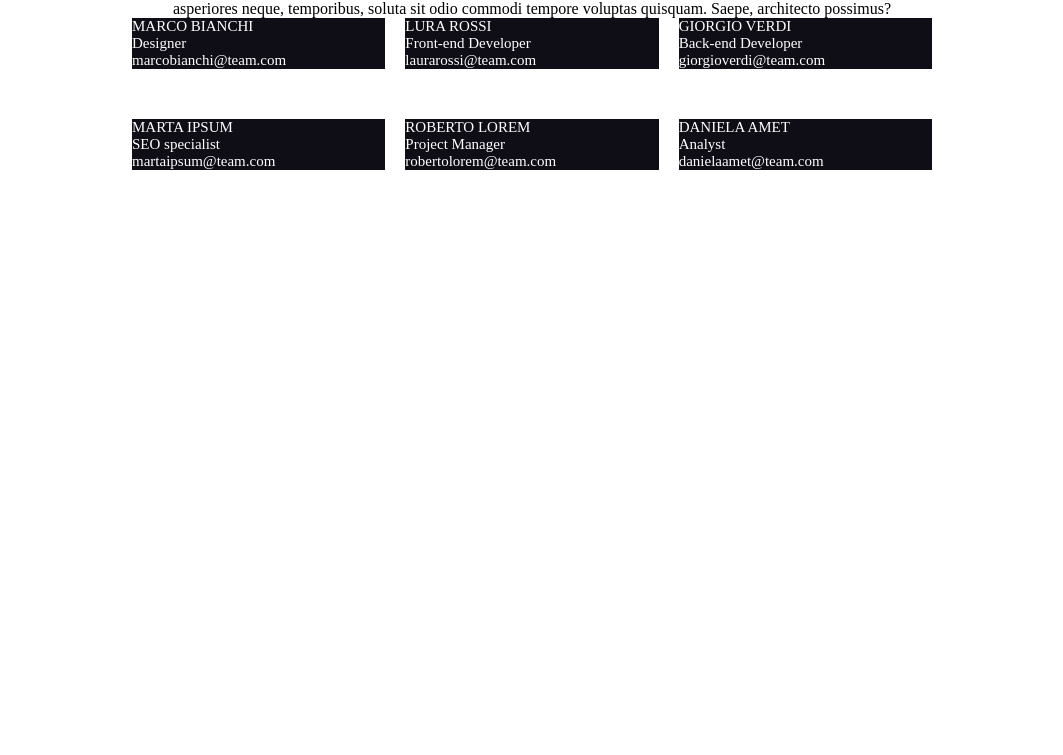
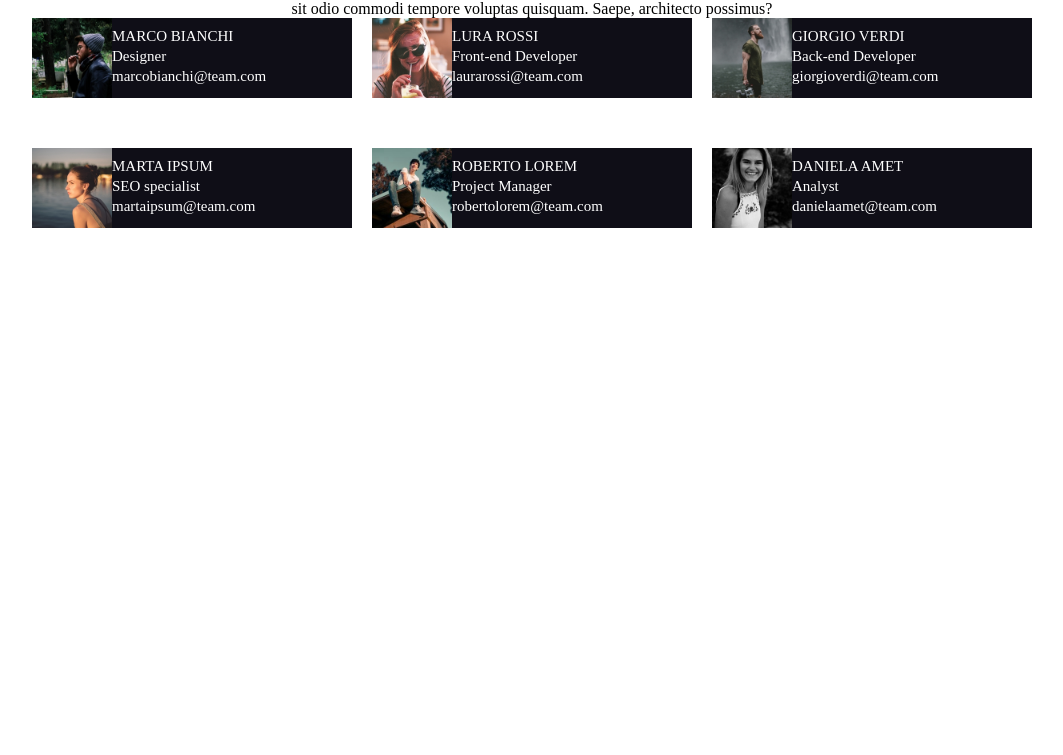
Before and after one commit to EmanueleVenditti95/html-css-float-cards, a plain HTML site: page index.html in a window 1280 px wide. Shown: the part 45-800 px from the top of the page, without its empty margins (108-1171 px from the left). Drawn offline with Linux system fonts and the light colour scheme.

Commit message:
Add card with text

```diff
--- a/index.html
+++ b/index.html
@@ -20,46 +20,58 @@
 
         <section class="container clearfix">
 
-            <div class="cards">
-                <!-- <img src="./img/male1.png" alt=""> -->
+            <div class="card">
+                <img src="./img/male1.png" alt="MarcoBianchiPic">
+                <div class="card-text">
                         <p>MARCO BIANCHI</p>
                         <p>Designer</p>
                         <p>marcobianchi@team.com</p>
                 </div>
+            </div>
 
-            <div class="cards">
-                <!-- <img src="./img/female1.png" alt=""> -->
+            <div class="card">
+                <img src="./img/female1.png" alt="LauraRossiPic">
+                    <div class="card-text">
                         <p>LURA ROSSI</p>
                         <p>Front-end Developer</p>
                         <p>laurarossi@team.com</p>
                     </div>
+            </div>
 
-            <div class="cards">
-                <!-- <img src="./img/male2.png" alt=""> -->
+            <div class="card" >
+                <img src="./img/male2.png" alt="GiorgioVerdiPic">
+                    <div class="card-text">
                         <p>GIORGIO VERDI</p>
                         <p>Back-end Developer</p>
                         <p>giorgioverdi@team.com</p>
                     </div>
+            </div>
 
-            <div class="cards">
-                <!-- <img src="./img/female2.png" alt=""> -->
+            <div class="card">
+                <img src="./img/female2.png" alt="MartaIpsumPic">
+                    <div class="card-text">
                         <p>MARTA IPSUM</p>
                         <p>SEO specialist</p>
                         <p>martaipsum@team.com</p>
                     </div>
+            </div>
 
-            <div class="cards">
-                <!-- <img src="./img/male3.png" alt=""> -->
+            <div class="card">
+                    <img src="./img/male3.png" alt="RobertoLoremPic">
+                    <div class="card-text">
                         <p>ROBERTO LOREM</p>
                         <p>Project Manager</p>
                         <p>robertolorem@team.com</p>
                     </div>
+            </div>
 
-            <div class="cards">
-                <!-- <img src="./img/female3.png" alt=""> -->
+            <div class="card">
+                    <img src="./img/female3.png" alt="DanielaAmetPic">
+                    <div class="card-text">
                         <p>DANIELA AMET</p>
                         <p>Analyst</p>
                         <p>danielaamet@team.com</p>
+                    </div>
             </div>
         </section>
 
--- a/style.css
+++ b/style.css
@@ -14,26 +14,32 @@
     clear:both;
 }
 
-/* img{
-    max-width: 100%;
+img{
+    max-height: 100%;
     float: left;
-} */
+}
 
 .container{
-    max-width: 800px;
+    max-width: 1000px;
     margin: 0 auto;
 }
 
-.cards{
+.card{
     float: left;
-    font-size: 15px;
     background-color: #0F0E17;
-    color: white;
+    height: 80px;
     width: calc((100% - 40px) / 3);
 	margin-right: 20px;
     margin-bottom: 50px;
 }
 
-.cards:nth-child(3n){
+.card-text{
+    color: white;
+    line-height: 20px;
+    font-size: 15px;
+    padding-top: 8px;
+}
+
+.card:nth-child(3n){
     margin-right: 0;
 }
```
Lines whose indentation alone changed are shown as unchanged.
